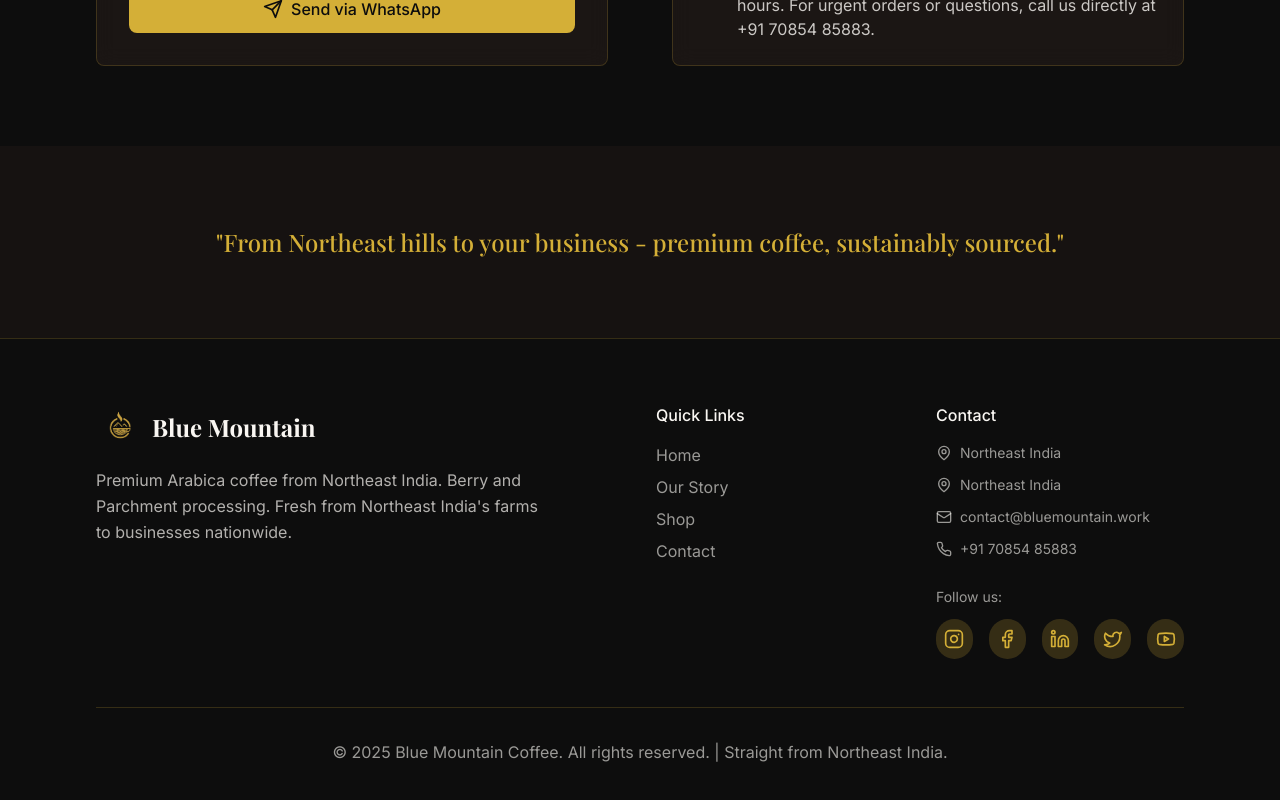
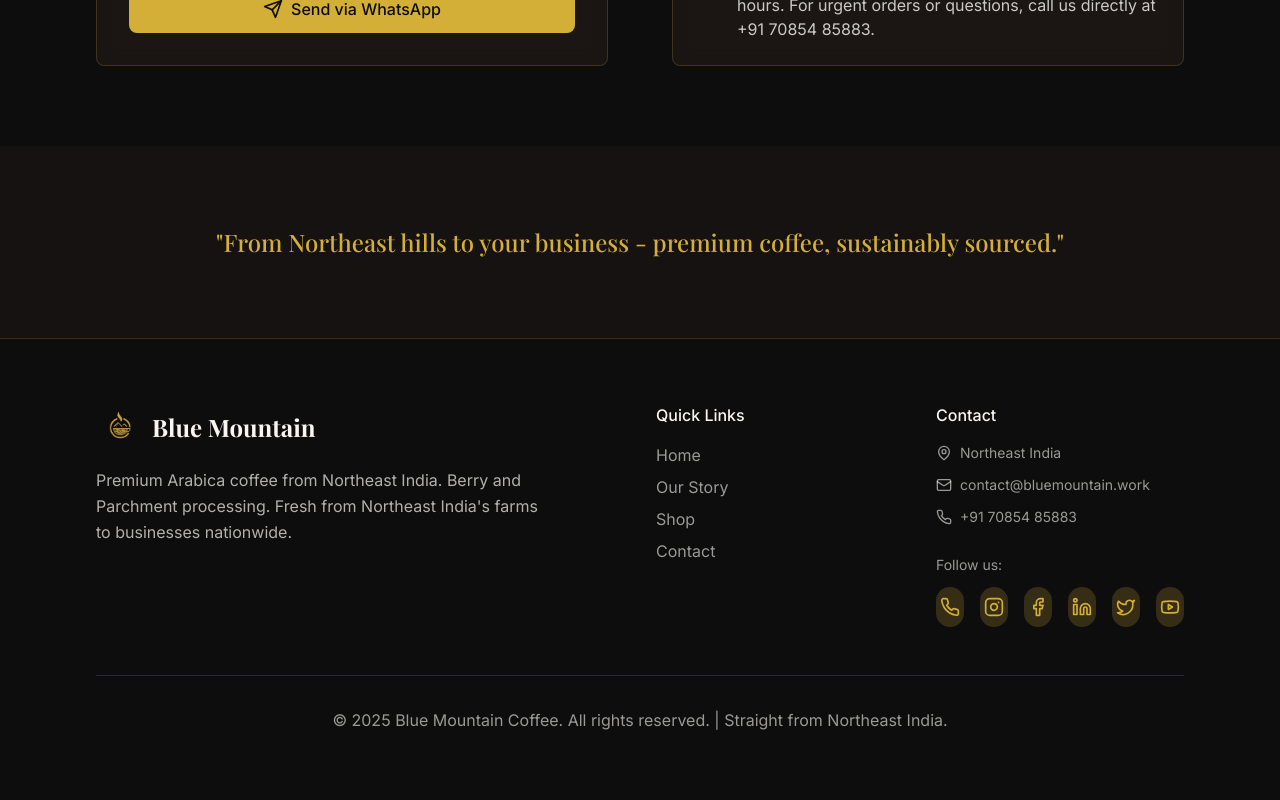
Before and after one commit to itsdchanda/blue-mountain, a React (Vite) app: page /contact in a window 1280 px wide. Shown: the part 1201-2001 px from the top of the page. Built offline with nearby package versions, Linux system fonts and the light colour scheme; no server answers.

Commit message:
Remove duplicate email and add WhatsApp to social media

```diff
--- a/src/components/Footer.tsx
+++ b/src/components/Footer.tsx
@@ -74,15 +74,6 @@ const Footer: React.FC = () => {
             <h3 className="font-medium text-off-white mb-4">Contact</h3>
             <div className="space-y-3">
               <a
-                href="mailto:contact@bluemountain.work"
-                target="_blank"
-                rel="noopener noreferrer"
-                className="flex items-center space-x-2 text-off-white/60 hover:text-luxury-gold transition-colors"
-              >
-                <MapPin className="w-4 h-4" />
-                <span className="text-sm">Northeast India</span>
-              </a>
-              <a
                 href="https://maps.google.com/?q=Northeast+India"
                 target="_blank"
                 rel="noopener noreferrer"
@@ -110,6 +101,16 @@ const Footer: React.FC = () => {
               <div className="pt-4">
                 <span className="text-off-white/60 text-sm block mb-3">Follow us:</span>
                 <div className="flex items-center space-x-4">
+                <motion.a
+                  href="https://wa.me/917085485883"
+                  target="_blank"
+                  rel="noopener noreferrer"
+                  aria-label="Chat with us on WhatsApp"
+                  whileHover={{ scale: 1.2, rotate: 5 }}
+                  className="w-10 h-10 bg-luxury-gold/20 rounded-full flex items-center justify-center hover:bg-luxury-gold/30 transition-colors"
+                >
+                  <Phone className="w-5 h-5 text-luxury-gold" />
+                </motion.a>
                 <motion.a
                   href="https://instagram.com/blue.mountain.official"
                   target="_blank"
```
